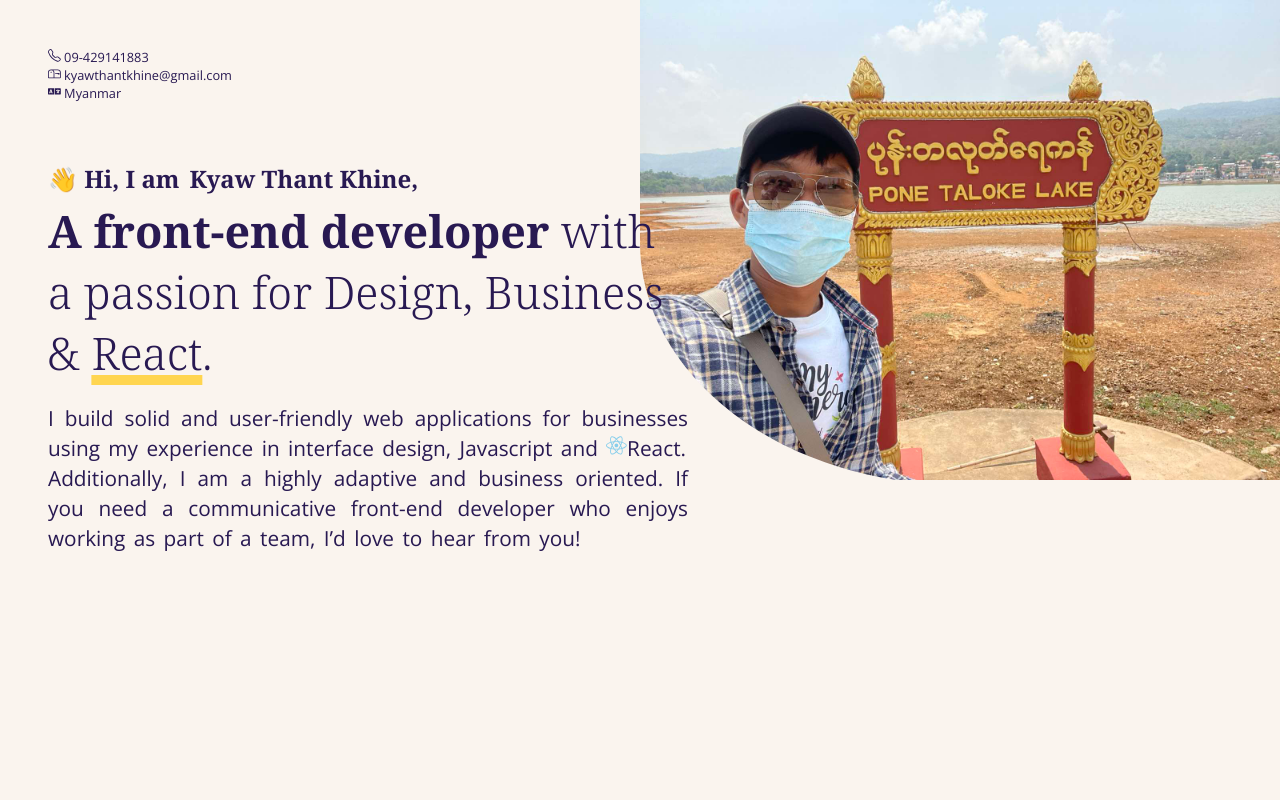
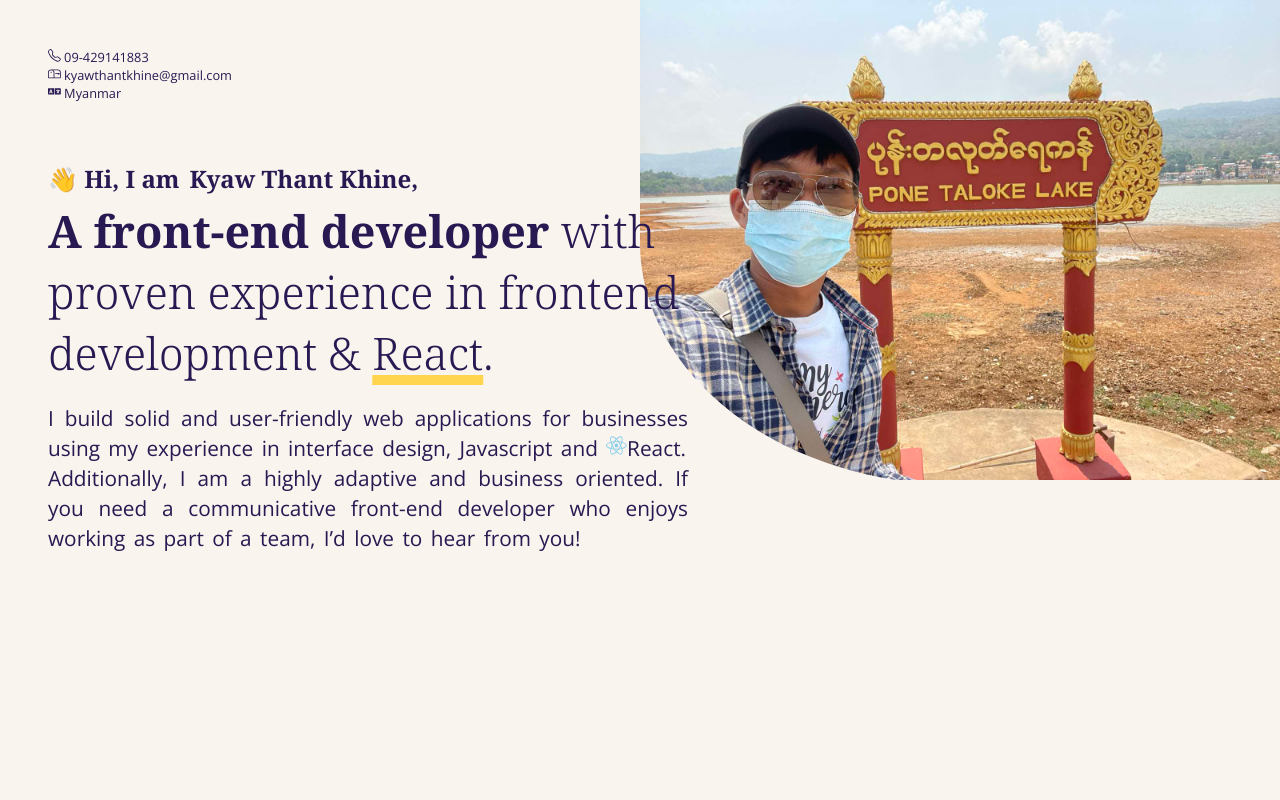
Before and after one commit to kyawtk/myPortfolio, a React (Vite) app: page / in a window 1280 px wide. Shown: the top 800 px of the page. Built offline with nearby package versions, Linux system fonts and the light colour scheme.

Commit message:
Update Home.jsx

```diff
--- a/src/pages/Home.jsx
+++ b/src/pages/Home.jsx
@@ -64,8 +64,8 @@ function HeroSection() {
           👋 Hi, I am <span> Kyaw Thant Khine,</span>{" "}
         </h2>
         <h1 className="headding">
-          <span className="bold">A front-end developer</span> with a passion for
-          Design, Business &{" "}
+          <span className="bold">A front-end developer</span> with proven experience in
+          frontend development &{" "}
           <span className="underline big-underline">React</span>.
         </h1>
         <p>
```
